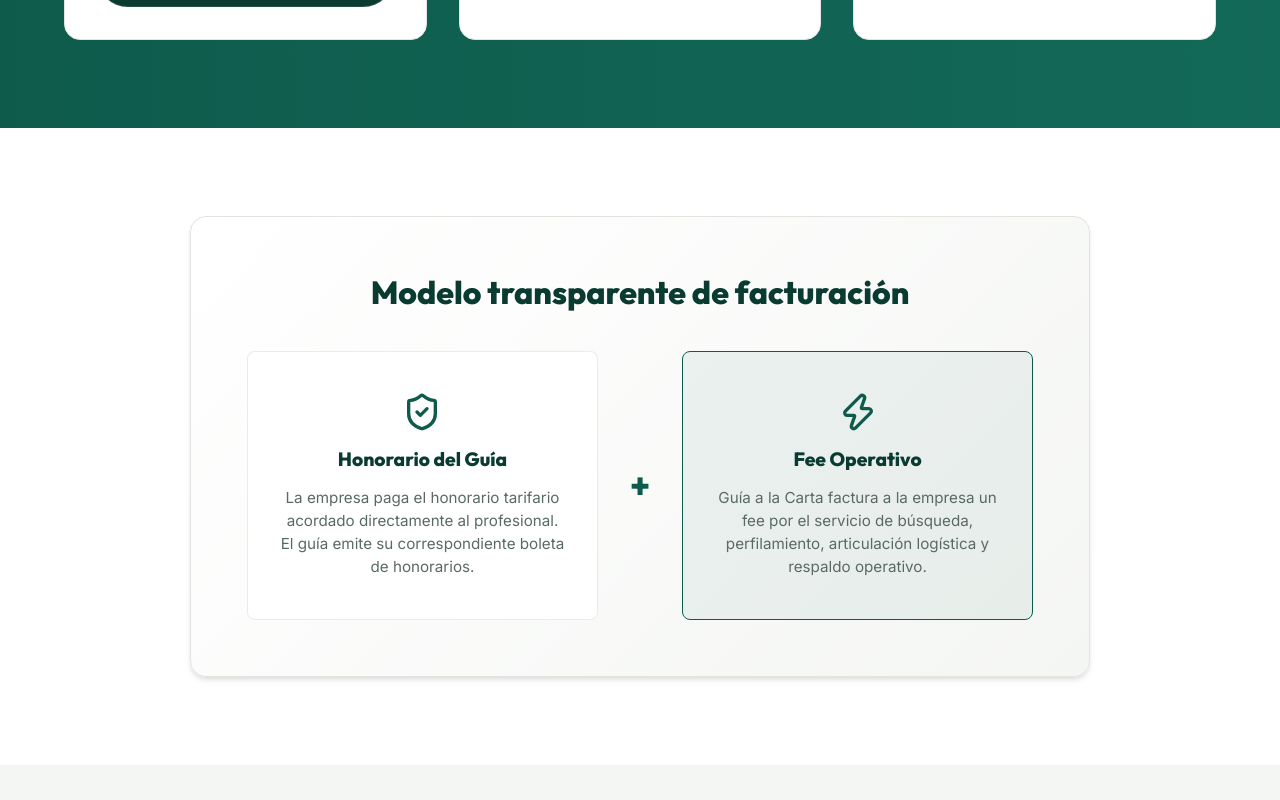
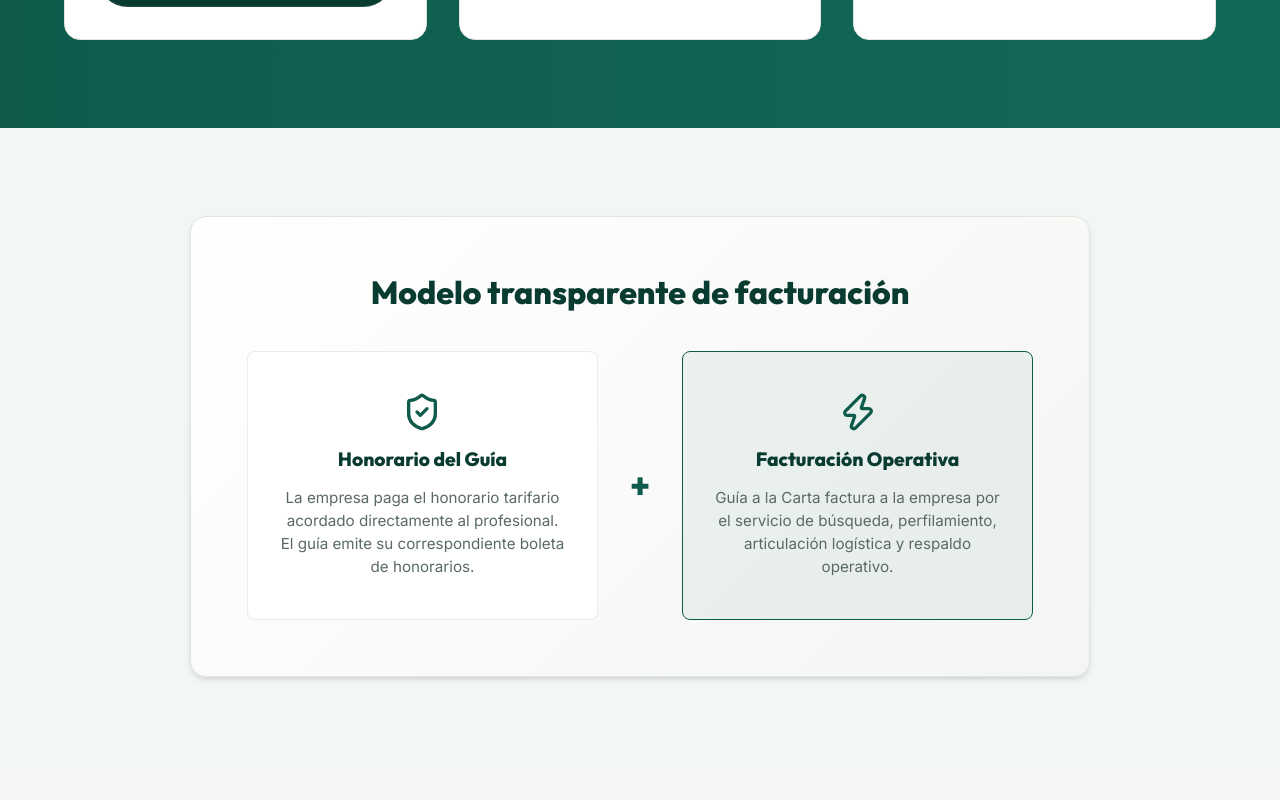
Before and after one commit to guiaalacartaoficial/guia-a-la-carta-web, a React (Vite) app: page /servicios in a window 1280 px wide. Shown: the part 7060-7860 px from the top of the page. Built offline with nearby package versions, Linux system fonts and the light colour scheme; no server answers.

Commit message:
style: fondo verde suave en sección modalidad comercial

```diff
--- a/src/pages/Servicios.css
+++ b/src/pages/Servicios.css
@@ -629,6 +629,10 @@
 /* ============================================= */
 /*  7. MODALIDAD COMERCIAL                       */
 /* ============================================= */
+.section-modalidad-comercial {
+  background-color: #f2f7f5; /* Verde suave y elegante */
+}
+
 .commercial-model-panel {
   background: linear-gradient(135deg, var(--c-surface), var(--b2b-bg));
   border: 1px solid var(--b2b-border);
--- a/src/pages/Servicios.jsx
+++ b/src/pages/Servicios.jsx
@@ -451,7 +451,7 @@
       {/* =========================================== */}
       {/* 7. MODALIDAD COMERCIAL                     */}
       {/* =========================================== */}
-      <section className="b2b-section bg-b2b-white">
+      <section className="b2b-section section-modalidad-comercial">
         <div className="container">
           <div className="commercial-model-panel">
             <h3>Modelo transparente de facturación</h3>
@@ -464,8 +464,8 @@
               <div className="commercial-plus">+</div>
               <div className="commercial-item accent">
                 <Zap size={40} />
-                <h4>Fee Operativo</h4>
-                <p>Guía a la Carta factura a la empresa un fee por el servicio de búsqueda, perfilamiento, articulación logística y respaldo operativo.</p>
+                <h4>Facturación Operativa</h4>
+                <p>Guía a la Carta factura a la empresa por el servicio de búsqueda, perfilamiento, articulación logística y respaldo operativo.</p>
               </div>
             </div>
           </div>
```
